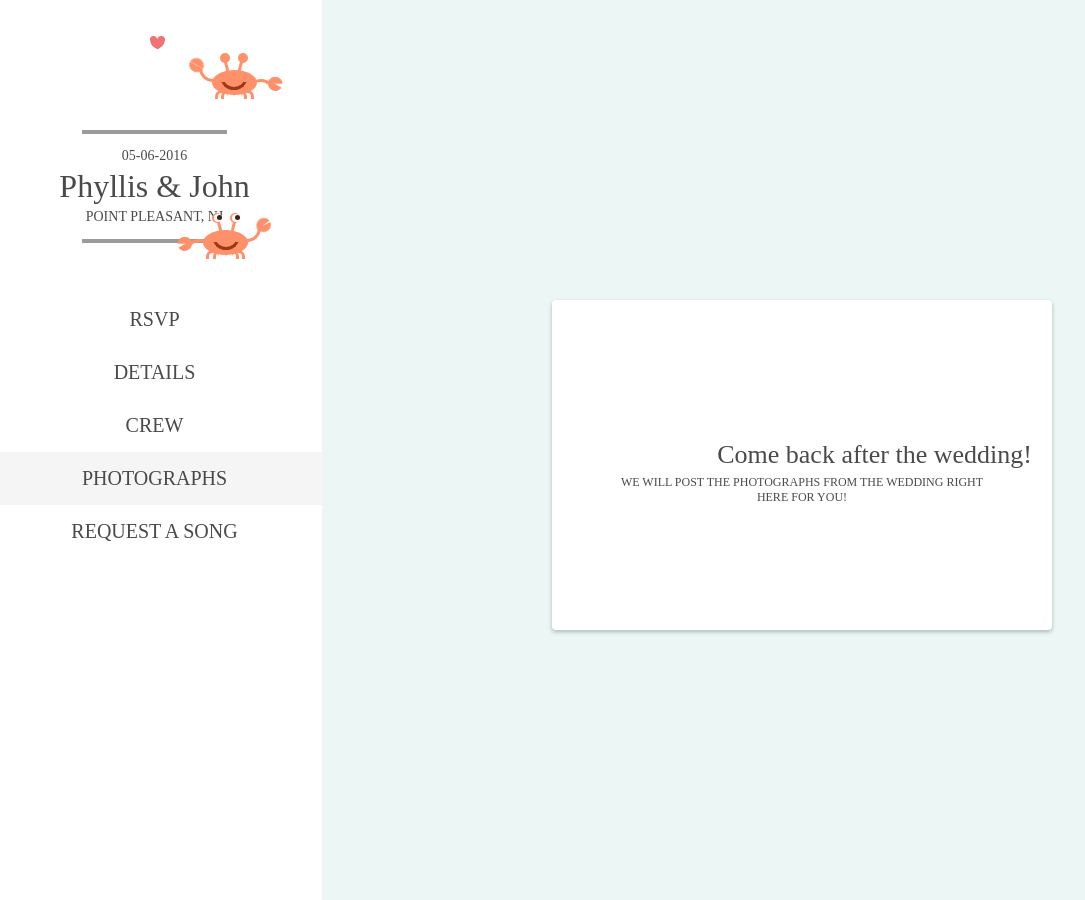
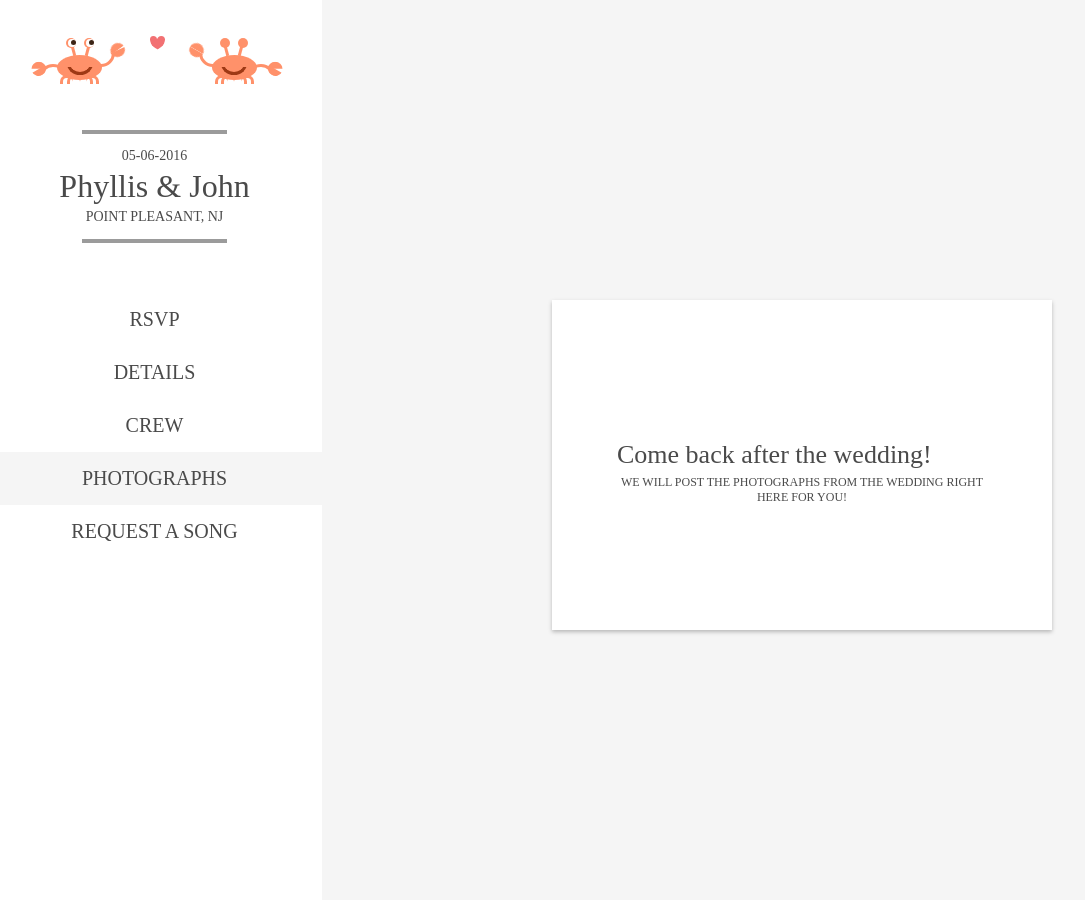
Before and after one commit to phyllisandjohn/phyllisandjohn.github.io, a Jekyll site: the page photos/index.html, which Jekyll copies as it is, in a window 1280 px wide and 900 px high. Shown: the whole window, without its empty margins (3-1088 px from the left). Built offline with Jekyll 4.4.1, drawn with Linux system fonts in a browser that asks for light colours.

Commit message:
Update index.html

```diff
--- a/photos/index.html
+++ b/photos/index.html
@@ -4,9 +4,6 @@
 <title>Home</title>
 <link href='https://fonts.googleapis.com/css?family=Hind|Alegreya+Sans:300|Yeseva+One' rel='stylesheet' type='text/css'>
 <link href='/css/normalize.css' rel='stylesheet' type='text/css'>
-<link href='/css/style.css' rel='stylesheet' type='text/css'>
-<link href='/css/photos.css' rel='stylesheet' type='text/css'>
-</head>
 <style>
 body {
   background: #F5F5F5;
```
